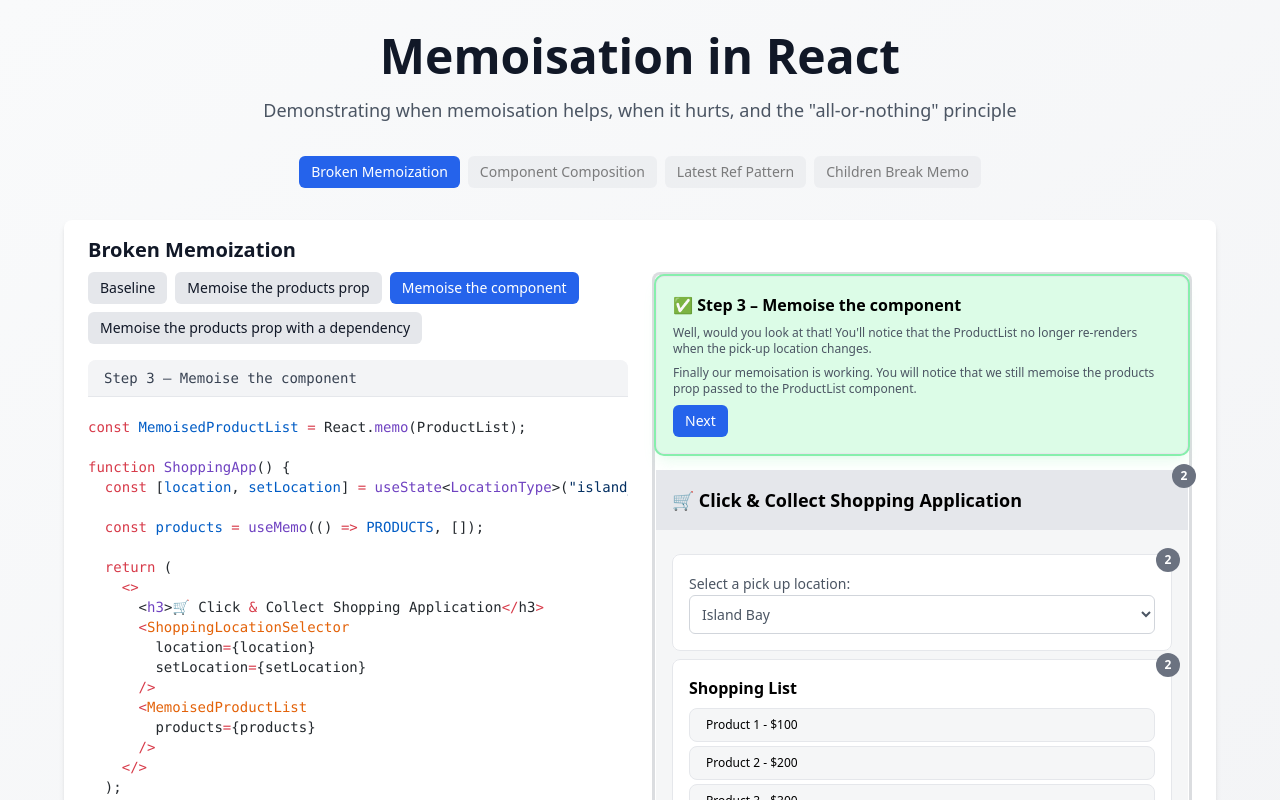
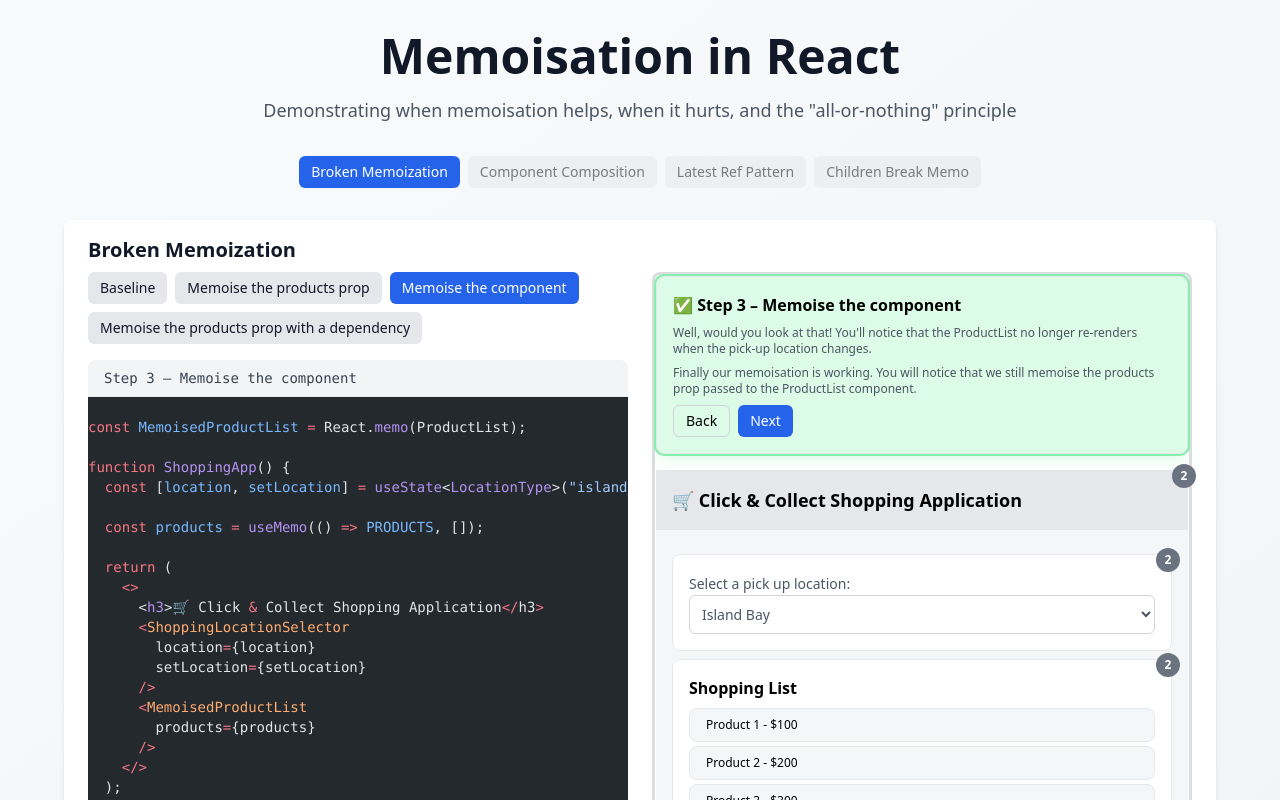
Before and after one commit to slackermorris/use-memo, a React (Vite) app: page / in a window 1280 px wide. Both pictures are taken after a click on the button "Memoise the component". Shown: the top 800 px of the page. Built offline with nearby package versions, Linux system fonts and the light colour scheme.

Commit message:
feature: back button for the different memo examples

```diff
--- a/src/components/CodeBlock.tsx
+++ b/src/components/CodeBlock.tsx
@@ -22,7 +22,7 @@ export function CodeBlock({
       try {
         const highlighted = await codeToHtml(code, {
           lang: language,
-          theme: "github-light",
+          theme: "github-dark",
         });
         setHtml(highlighted);
       } catch (error) {
--- a/src/components/examples/BrokenMemoExample.tsx
+++ b/src/components/examples/BrokenMemoExample.tsx
@@ -154,12 +154,7 @@ function ShoppingAppRenderer({
 }
 
 function ShoppingAppNoMemo() {
-  const [location, setLocation] = useState<
-    | "island_bay"
-    | "wellington_central"
-    | "wellington_airport"
-    | "wellington_west"
-  >("island_bay");
+  const [location, setLocation] = useState<LocationType>("island_bay");
 
   const products = PRODUCTS;
   return (
@@ -319,9 +314,11 @@ function StepExplanation({
           <p className="text-xs text-gray-600">
             <strong>Solution:</strong> Let's memoise the products prop.
           </p>
+          <div className="flex justify-start gap-2">
             <Button size="sm" onClick={() => setStep("memoiseProp")}>
               Next
             </Button>
+          </div>
         </div>
       );
     case "memoiseProp":
@@ -343,9 +340,19 @@ function StepExplanation({
             <strong>Solution:</strong> Let's use React.memo to memoise the
             ProductList component.
           </p>
+
+          <div className="flex justify-start gap-2">
+            <Button
+              size="sm"
+              variant="outline"
+              onClick={() => setStep("baseline")}
+            >
+              Back
+            </Button>
             <Button size="sm" onClick={() => setStep("memoiseComponent")}>
               Next
             </Button>
+          </div>
         </div>
       );
     case "memoiseComponent":
@@ -360,12 +367,21 @@ function StepExplanation({
             Finally our memoisation is working. You will notice that we still
             memoise the products prop passed to the ProductList component.
           </p>
+          <div className="flex justify-start gap-2">
+            <Button
+              size="sm"
+              variant="outline"
+              onClick={() => setStep("memoiseProp")}
+            >
+              Back
+            </Button>
             <Button
               size="sm"
               onClick={() => setStep("memoisePropWithDependency")}
             >
               Next
             </Button>
+          </div>
         </div>
       );
     case "memoisePropWithDependency":
@@ -381,6 +397,15 @@ function StepExplanation({
           <p className="text-xs text-gray-600">
             This is because the products prop is not being memoised.
           </p>
+          <div className="flex justify-start gap-2">
+            <Button
+              size="sm"
+              variant="outline"
+              onClick={() => setStep("memoiseComponent")}
+            >
+              Back
+            </Button>
+          </div>
         </div>
       );
   }
```
Lines whose indentation alone changed are shown as unchanged.
